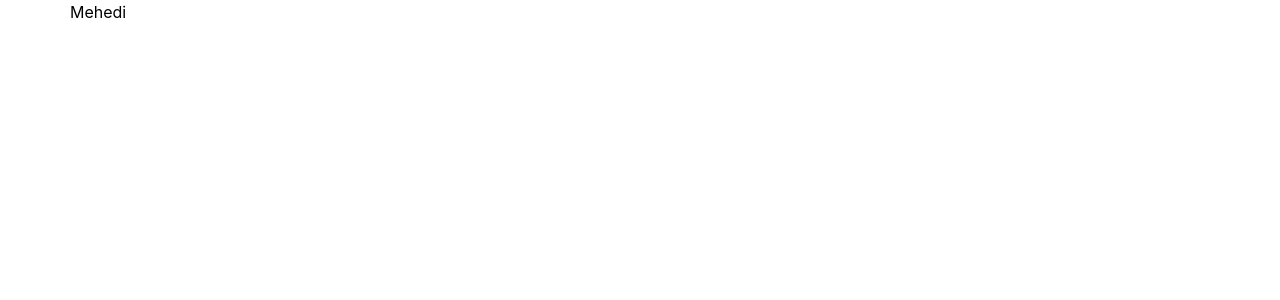
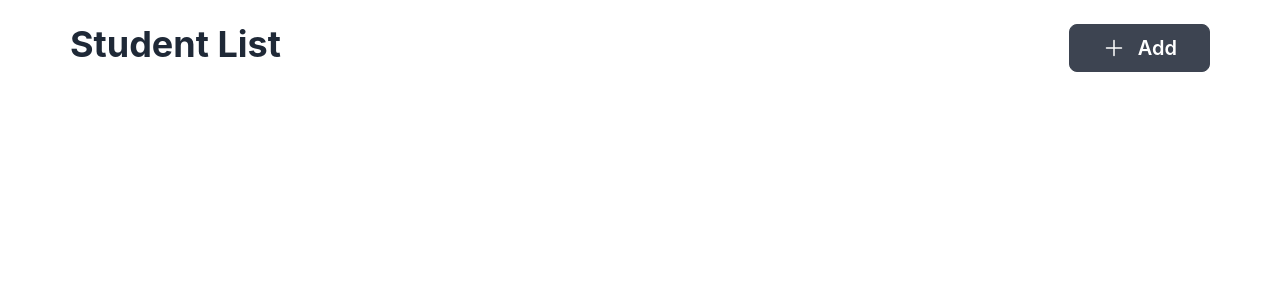
Before and after one commit to mehedy201/React-JS-Test-Client-Site, a React (Create React App) app: page / in a window 1280 px wide. Shown: the top 300 px of the page. Built offline with nearby package versions, Linux system fonts and the light colour scheme.

Commit message:
created top section

```diff
--- a/package.json
+++ b/package.json
@@ -3,11 +3,14 @@
   "version": "0.1.0",
   "private": true,
   "dependencies": {
+    "@heroicons/react": "^2.0.12",
     "@testing-library/jest-dom": "^5.16.5",
     "@testing-library/react": "^13.3.0",
     "@testing-library/user-event": "^13.5.0",
+    "daisyui": "^2.31.0",
     "react": "^18.2.0",
     "react-dom": "^18.2.0",
+    "react-icons": "^4.4.0",
     "react-scripts": "5.0.1",
     "web-vitals": "^2.1.4"
   },
--- /dev/null
+++ b/src/Pages/Home/Home.css
@@ -0,0 +1,3 @@
+.add_icon_color{
+    color: white;
+}
--- a/src/Pages/Home/Home.js
+++ b/src/Pages/Home/Home.js
@@ -1,13 +1,21 @@
-import React, { Component } from 'react';
+import React from 'react';
+import './Home.css'
+import { GrAdd } from "react-icons/gr";
+import { PlusIcon } from '@heroicons/react/24/solid'
 
-class Home extends Component {
-    render() {
-        return (
-            <div>
-                <h1>Mehedi</h1>
-            </div>
-        );
-    }
-}
+
+
+
+const Home = () => {
+    return (
+        <div className='flex justify-between mt-6'>
+            <h2 className="text-4xl font-bold">Student List</h2>
+            <button class="btn px-8 capitalize text-xl">
+                <PlusIcon className="h-6 w-6 text-white mr-3 font-bold"/>
+                 Add
+            </button>
+        </div>
+    );
+};
 
 export default Home;
--- a/tailwind.config.js
+++ b/tailwind.config.js
@@ -4,5 +4,5 @@ module.exports = {
   theme: {
     extend: {},
   },
-  plugins: [],
+  plugins: [require("daisyui")],
 }
```
Also changed, not shown: 1 other file (tests, documents, lock files or other folders).
